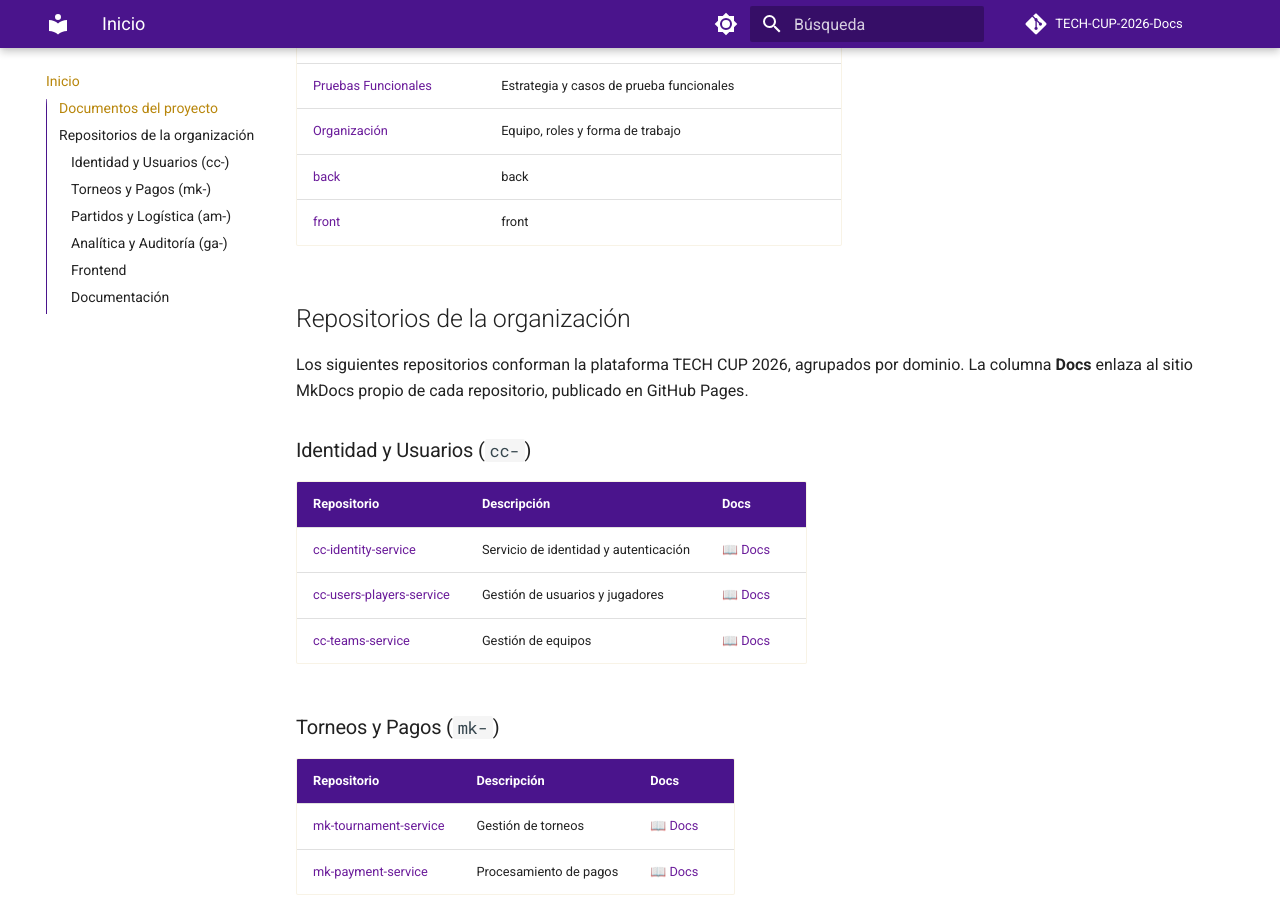
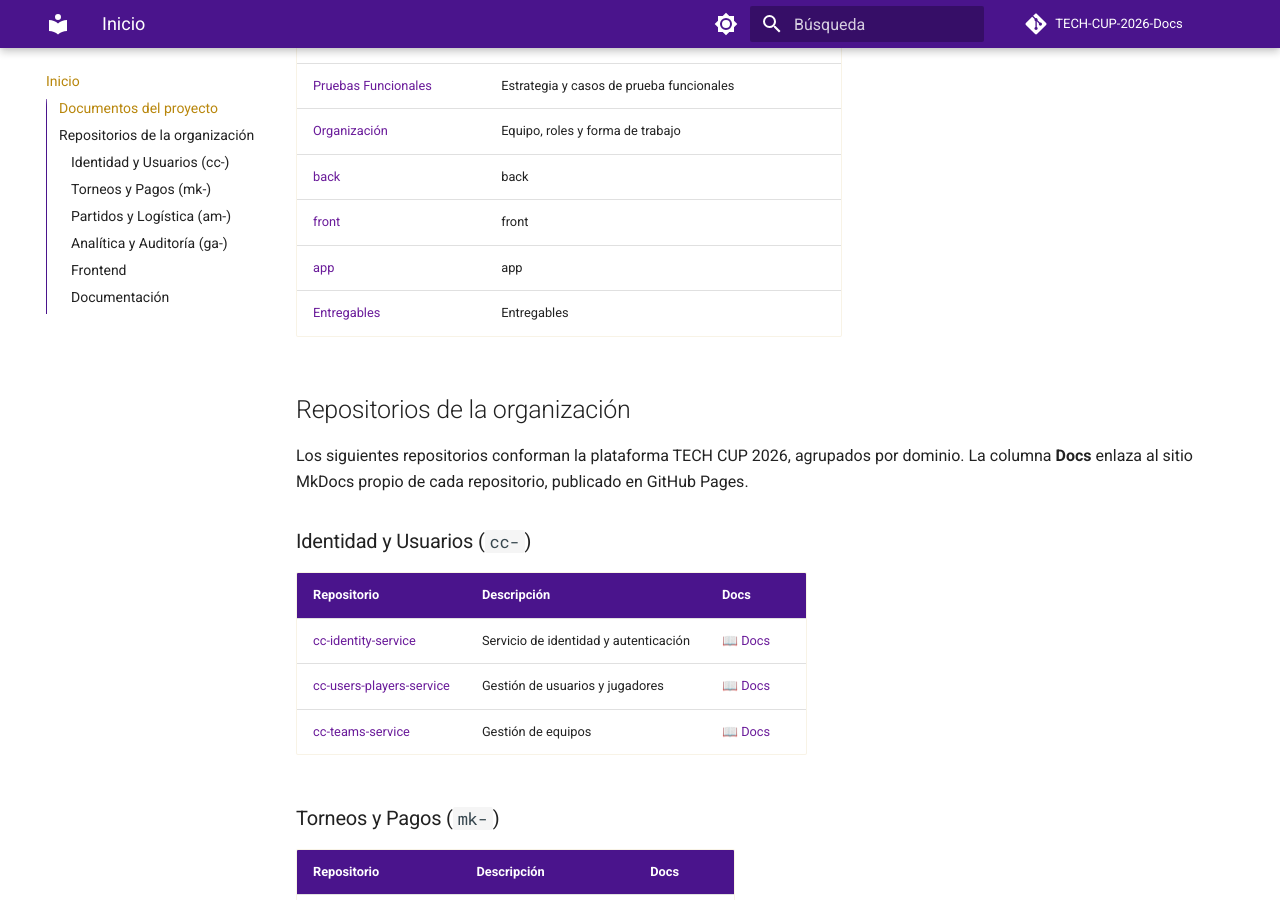
Before and after one commit to TECH-CUP-2026-INT/TECH-CUP-2026-Docs, an MkDocs documentation site: the page built from docs/index.md, in a window 1280 px wide and 900 px high, scrolled down 469 px. Built offline with MkDocs 1.6.1 and Material for MkDocs 9.7.7, drawn with Linux system fonts in a browser that asks for light colours; comment, search, counter and statistics services are not loaded.

Commit message:
Added app y entregables

```diff
--- a/docs/index.md
+++ b/docs/index.md
@@ -12,6 +12,8 @@ Bienvenido al repositorio central de documentación de **TECH CUP 2026**. Este s
 | [Organización](organizacion.md)                          | Equipo, roles y forma de trabajo                          |
 | [back](back.md)                                          | back                                                      |
 | [front](front.md)                                        | front                                                     |                                       |
+| [app](app.md)                                            | app                                                       |
+| [Entregables](entregablespruebas.md)                     | Entregables                                               |
 
 ## Repositorios de la organización
 
```
